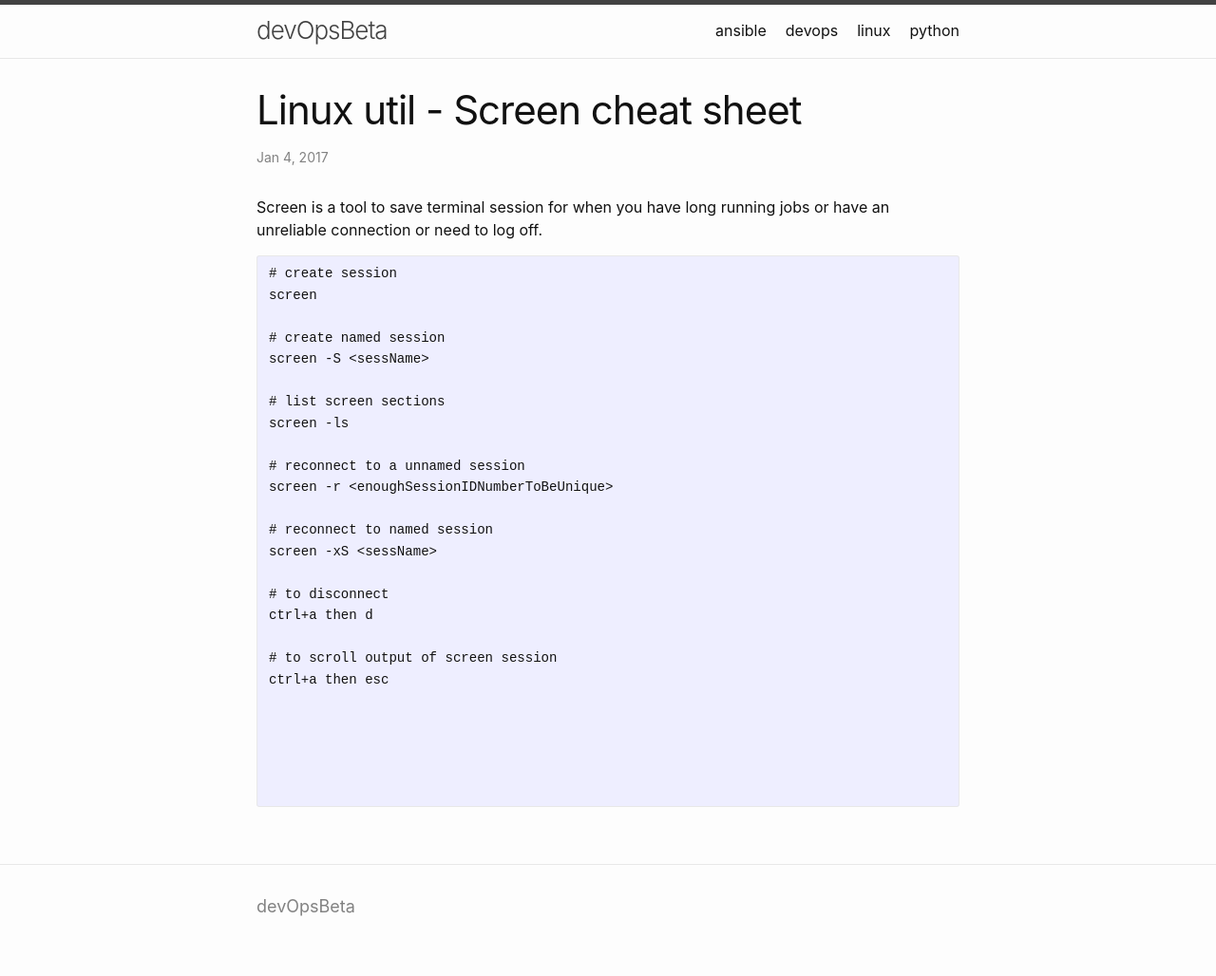
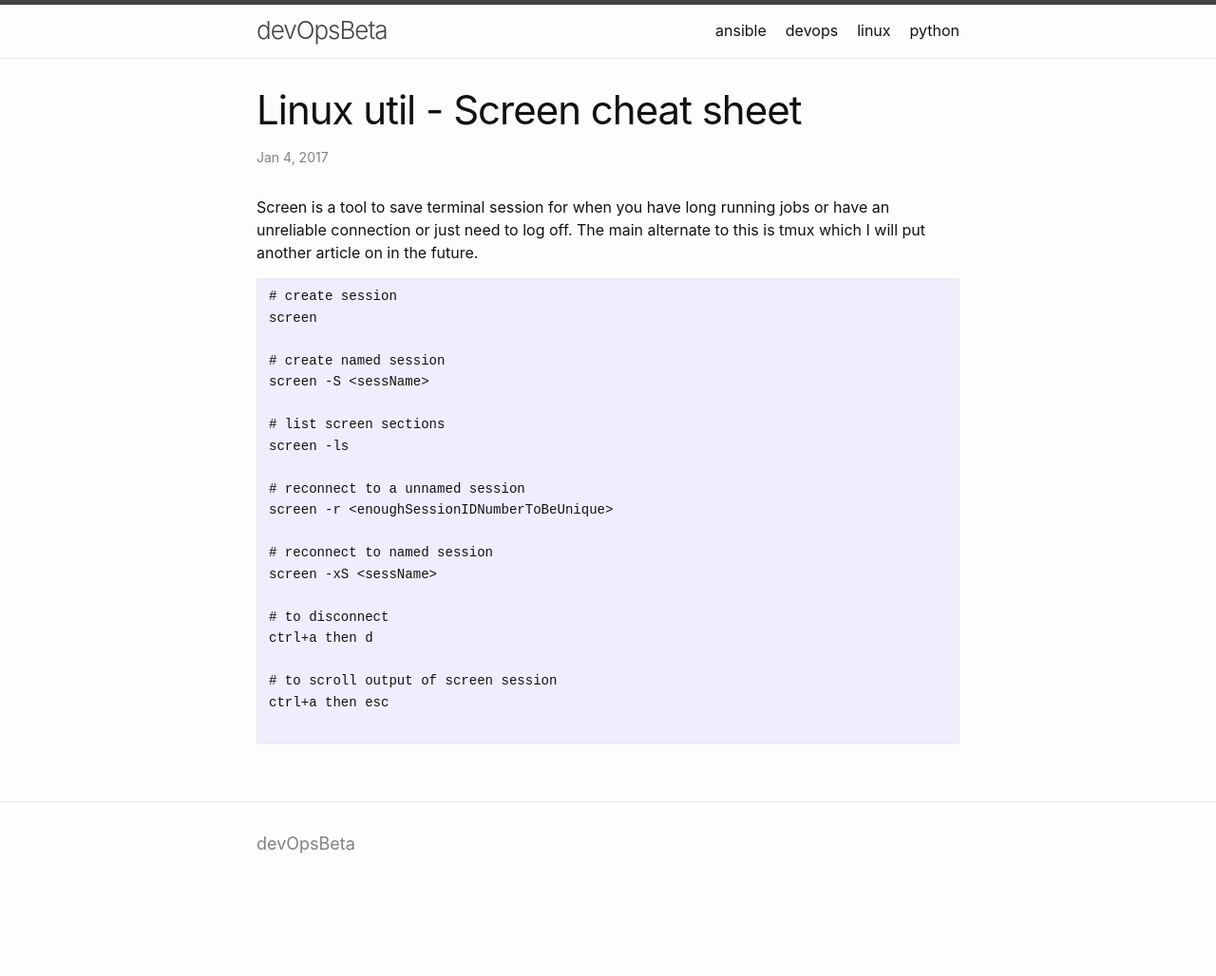
Before and after one commit to devOpsBeta/devopsbeta.github.io, a Jekyll site: the page built from _posts/2017-01-04-Screen.md, in a window 1280 px wide. Shown: the whole page at 95% size. Built offline with Jekyll 4.4.1, drawn with Linux system fonts in a browser that asks for light colours; our own code applies the rules of GitHub Pages for plain Markdown files; after the commit the page ends 962 px from its top, so only the background shows below that.

Commit message:
Update 2017-01-04-Screen.md

````diff
--- a/_posts/2017-01-04-Screen.md
+++ b/_posts/2017-01-04-Screen.md
@@ -4,7 +4,7 @@ date: "2017-01-04"
 categories: linux
 ---
 
-Screen is a tool to save terminal session for when you have long running jobs or have an unreliable connection or need to log off.
+Screen is a tool to save terminal session for when you have long running jobs or have an unreliable connection or just need to log off. The main alternate to this is tmux which I will put another article on in the future.
 
 ```
 # create session
@@ -28,8 +28,4 @@ ctrl+a then d
 # to scroll output of screen session
 ctrl+a then esc
 
-
-
-
-
 ```
````
